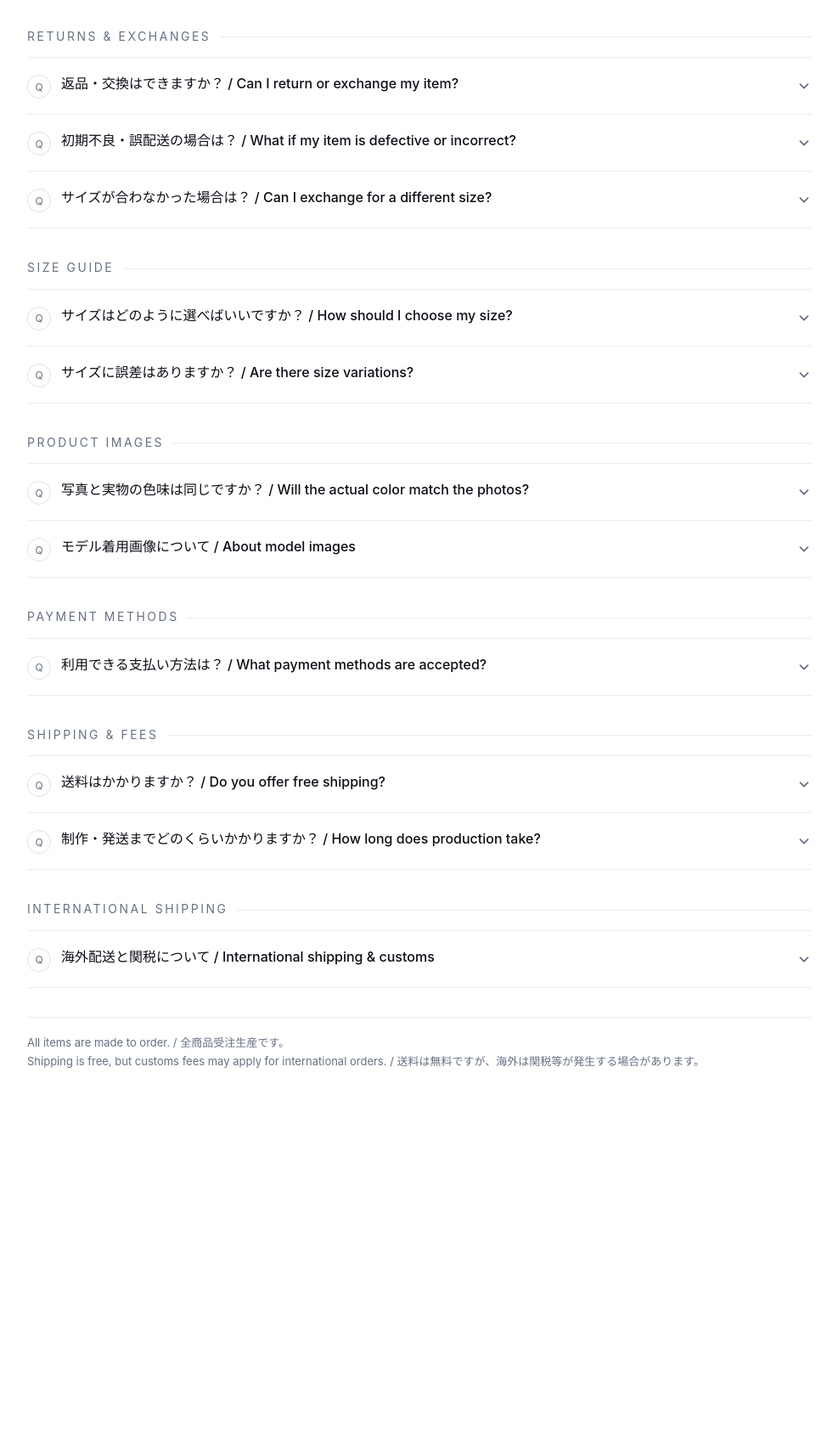
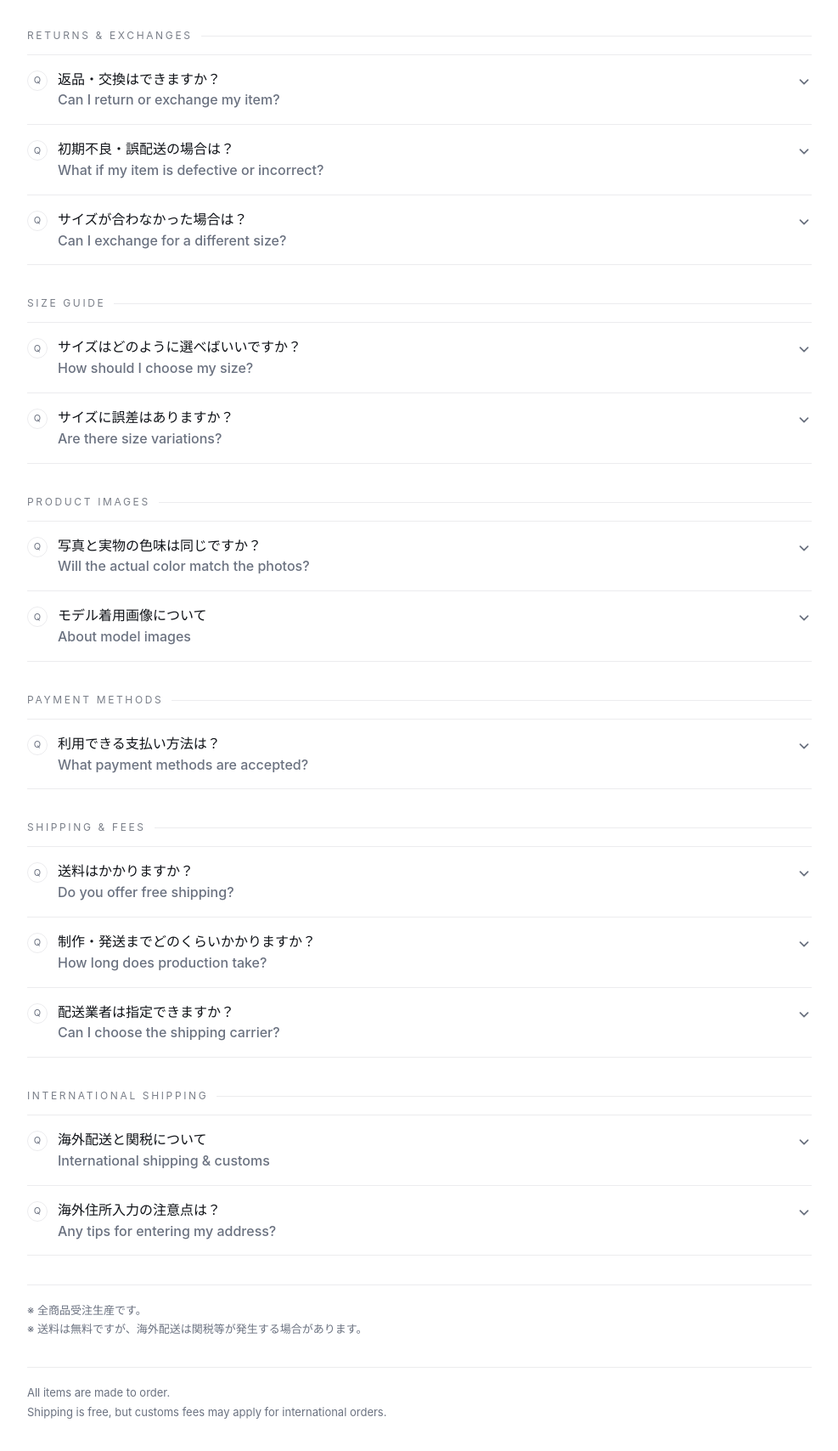
Before and after one commit to TCDASHOP/TCDA-FAQ, a plain HTML site: page index.html in a window 1280 px wide. Shown: the part 286-1994 px from the top of the page at 85% size, without its empty margins (146-1133 px from the left). Before the commit the page ends 1620 px from the top, so only its background shows below. Drawn offline with Linux system fonts and the light colour scheme.

Commit message:
Update index.html

```diff
--- a/index.html
+++ b/index.html
@@ -8,8 +8,8 @@
   <style>
     :root{
       --bg:#ffffff;
-      --text:#0b0f16;
-      --muted:#667085;
+      --text:#101318;
+      --muted:#6b7280;
       --line:rgba(15,23,42,.12);
       --line2:rgba(15,23,42,.08);
       --soft:#f6f7f9;
@@ -17,9 +17,8 @@
       --pad: clamp(16px, 4vw, 28px);
       --max: 980px;
 
-      /* typography */
       --h1: clamp(22px, 2.6vw, 34px);
-      --h2: clamp(13px, 1.2vw, 14px); /* small caps section label */
+      --h2: 12px; /* small section label */
       --body: clamp(14px, 1.6vw, 16px);
       --small: clamp(12px, 1.35vw, 13px);
     }
@@ -43,12 +42,12 @@
       padding: calc(var(--pad) * 1.2) var(--pad) calc(var(--pad) * 2.2);
     }
 
-    /* Header (TCDA-ish: airy, simple) */
     header{
       padding-bottom: clamp(18px, 4vw, 28px);
       border-bottom: 1px solid var(--line2);
       margin-bottom: clamp(18px, 4vw, 28px);
     }
+
     .brandline{
       font-size: var(--small);
       color: var(--muted);
@@ -56,12 +55,14 @@
       text-transform: uppercase;
       margin: 0 0 10px;
     }
+
     h1{
       font-size: var(--h1);
       letter-spacing: .02em;
       margin: 0 0 10px;
       font-weight: 600;
     }
+
     .lead{
       margin:0;
       color: var(--muted);
@@ -69,7 +70,7 @@
       max-width: 70ch;
     }
 
-    /* Language pills (lightweight, like your site’s JP/EN presence) */
+    /* Language toggle */
     .toolbar{
       margin-top: 14px;
       display:flex;
@@ -93,21 +94,22 @@
       font-size: var(--small);
       cursor:pointer;
       color: var(--muted);
+      -webkit-tap-highlight-color: transparent;
     }
     .pill[aria-pressed="true"]{
       background: var(--soft);
       color: var(--text);
     }
 
-    /* Section label style like “INFORMATION” vibe */
+    /* Sections */
     .section{
       margin-top: clamp(20px, 4.2vw, 34px);
     }
     .sectionLabel{
       font-size: var(--h2);
-      letter-spacing: .18em;
+      letter-spacing: .22em;
       text-transform: uppercase;
-      color: var(--muted);
+      color: #7a7f89;
       margin: 0 0 12px;
       display:flex;
       align-items:center;
@@ -121,20 +123,18 @@
       transform: translateY(1px);
     }
 
-    /* FAQ items — minimal lines, no “cardy” look */
+    /* FAQ list */
     .faq{
       border-top: 1px solid var(--line2);
     }
-
     details{
       border-bottom: 1px solid var(--line2);
       background: transparent;
     }
-
     summary{
       list-style:none;
       cursor:pointer;
-      padding: clamp(14px, 2.6vw, 18px) 0;
+      padding: clamp(12px, 2.4vw, 16px) 0;
       display:flex;
       gap: 12px;
       align-items:flex-start;
@@ -150,14 +150,14 @@
 
     .qMark{
       flex: 0 0 auto;
-      width: 28px;
-      height: 28px;
-      border: 1px solid var(--line);
+      width: 24px;
+      height: 24px;
+      border: 1px solid var(--line2);
       border-radius: 999px;
       display:flex;
       align-items:center;
       justify-content:center;
-      font-size: 12px;
+      font-size: 11px;
       color: var(--muted);
       margin-top: 2px;
     }
@@ -181,30 +181,42 @@
 
     .answer{
       padding: 0 0 clamp(16px, 3vw, 22px);
-      margin-left: calc(28px + 12px); /* align with q text */
+      margin-left: calc(24px + 12px);
       font-size: var(--body);
       color: var(--text);
     }
 
     .aLine{
       padding: 12px 14px;
-      background: var(--soft);
+      background:#fafafa;
       border: 1px solid var(--line2);
-      border-radius: 14px;
+      border-radius: 12px;
     }
 
-    .en{
-      margin-top: 10px;
-      padding-top: 10px;
-      border-top: 1px dashed var(--line2);
-      color:#2f3542;
+    /* Answer EN block divider when BOTH */
+    .aEn{ margin-top: 10px; }
+
+    /* ===== Language show/hide ===== */
+    /* default: both */
+    #app[data-lang="jp"]  .en { display:none !important; }
+    #app[data-lang="en"]  .jp { display:none !important; }
+
+    /* In BOTH, show both; make Q two lines for readability */
+    #app[data-lang="both"] .qText .jp{ display:block; }
+    #app[data-lang="both"] .qText .en{ display:block; color: var(--muted); font-weight: 450; }
+
+    /* In JP-only or EN-only, keep Q single line */
+    #app[data-lang="jp"] .qText .jp,
+    #app[data-lang="en"] .qText .en{
+      display:block;
     }
 
-    /* language visibility */
-    [data-lang="jp"] .en{ display:none; }
-    [data-lang="en"] .jp{ display:none; }
+    /* English in answers should not look heavier than JP */
+    .aLine.en{
+      font-weight: 400;
+      color: #2f3542;
+    }
 
-    /* Small footer note */
     .foot{
       margin-top: clamp(22px, 4vw, 34px);
       padding-top: 18px;
@@ -225,10 +237,9 @@
     <header>
       <p class="brandline">Transcend Color Digital Apparel</p>
       <h1>FAQ / GUIDE</h1>
-      <p class="lead">
-        質問（Q）をタップすると回答（A）が開きます。<br>
-        Tap a question to reveal the answer.
-      </p>
+
+      <p class="lead jp">質問（Q）をタップすると回答（A）が開きます。</p>
+      <p class="lead en">Tap a question to reveal the answer.</p>
 
       <div class="toolbar" aria-label="Language display">
         <div class="pillset">
@@ -239,130 +250,161 @@
       </div>
     </header>
 
-    <!-- Returns -->
+    <!-- RETURNS -->
     <section class="section">
       <p class="sectionLabel">Returns & Exchanges</p>
       <div class="faq">
+
         <details>
           <summary>
             <span class="qMark">Q</span>
-            <span class="qText">返品・交換はできますか？ / Can I return or exchange my item?</span>
+            <span class="qText">
+              <span class="jp">返品・交換はできますか？</span>
+              <span class="en">Can I return or exchange my item?</span>
+            </span>
             <svg class="chev" viewBox="0 0 20 20" fill="none" aria-hidden="true">
               <path d="M5 8l5 5 5-5" stroke="currentColor" stroke-width="2" stroke-linecap="round" stroke-linejoin="round"/>
             </svg>
           </summary>
           <div class="answer">
             <div class="aLine jp"><strong>A.</strong> 原則として、<strong>お客様都合による返品・交換はお受けしておりません。</strong>当ショップの商品はすべてご注文後に制作されるオンデマンド生産のためです。</div>
-            <div class="aLine en"><strong>A.</strong> We do <strong>not accept returns or exchanges due to customer preference</strong>. All items are made to order after purchase.</div>
+            <div class="aLine en aEn"><strong>A.</strong> We do <strong>not accept returns or exchanges due to customer preference</strong>. All items are made to order after purchase.</div>
           </div>
         </details>
 
         <details>
           <summary>
             <span class="qMark">Q</span>
-            <span class="qText">初期不良・誤配送の場合は？ / What if my item is defective or incorrect?</span>
+            <span class="qText">
+              <span class="jp">初期不良・誤配送の場合は？</span>
+              <span class="en">What if my item is defective or incorrect?</span>
+            </span>
             <svg class="chev" viewBox="0 0 20 20" fill="none" aria-hidden="true">
               <path d="M5 8l5 5 5-5" stroke="currentColor" stroke-width="2" stroke-linecap="round" stroke-linejoin="round"/>
             </svg>
           </summary>
           <div class="answer">
             <div class="aLine jp"><strong>A.</strong> 商品到着後 <strong>7日以内</strong> にお問い合わせフォームよりご連絡ください。確認後、<strong>再制作または返金</strong>にて対応いたします。</div>
-            <div class="aLine en"><strong>A.</strong> Please contact us <strong>within 7 days of delivery</strong> via the inquiry form. We will offer a <strong>replacement or refund</strong> after confirmation.</div>
+            <div class="aLine en aEn"><strong>A.</strong> Please contact us <strong>within 7 days of delivery</strong> via the inquiry form. We will offer a <strong>replacement or refund</strong> after confirmation.</div>
           </div>
         </details>
 
         <details>
           <summary>
             <span class="qMark">Q</span>
-            <span class="qText">サイズが合わなかった場合は？ / Can I exchange for a different size?</span>
+            <span class="qText">
+              <span class="jp">サイズが合わなかった場合は？</span>
+              <span class="en">Can I exchange for a different size?</span>
+            </span>
             <svg class="chev" viewBox="0 0 20 20" fill="none" aria-hidden="true">
               <path d="M5 8l5 5 5-5" stroke="currentColor" stroke-width="2" stroke-linecap="round" stroke-linejoin="round"/>
             </svg>
           </summary>
           <div class="answer">
             <div class="aLine jp"><strong>A.</strong> サイズ違いによる返品・交換はお受けできません。ご購入前に必ずサイズガイドをご確認ください。</div>
-            <div class="aLine en"><strong>A.</strong> Size exchanges are not accepted. Please review the size guide carefully before ordering.</div>
+            <div class="aLine en aEn"><strong>A.</strong> Size exchanges are not accepted. Please review the size guide carefully before ordering.</div>
           </div>
         </details>
+
       </div>
     </section>
 
-    <!-- Size Guide -->
+    <!-- SIZE GUIDE -->
     <section class="section">
       <p class="sectionLabel">Size Guide</p>
       <div class="faq">
+
         <details>
           <summary>
             <span class="qMark">Q</span>
-            <span class="qText">サイズはどのように選べばいいですか？ / How should I choose my size?</span>
+            <span class="qText">
+              <span class="jp">サイズはどのように選べばいいですか？</span>
+              <span class="en">How should I choose my size?</span>
+            </span>
             <svg class="chev" viewBox="0 0 20 20" fill="none" aria-hidden="true">
               <path d="M5 8l5 5 5-5" stroke="currentColor" stroke-width="2" stroke-linecap="round" stroke-linejoin="round"/>
             </svg>
           </summary>
           <div class="answer">
-            <div class="aLine jp"><strong>A.</strong> TOPS／OUTERは <strong>身幅（平置き）×2 = 仕上がり胸囲</strong> を基準にお選びください。目安は <strong>ご自身の胸囲＋8〜12cm</strong> です。</div>
-            <div class="aLine en"><strong>A.</strong> For tops/outerwear, use <strong>Body width (flat) × 2 = garment chest</strong>. We recommend <strong>8–12 cm of ease</strong> over your body chest.</div>
+            <div class="aLine jp"><strong>A.</strong> トップス・アウターは <strong>身幅（平置き）×2 = 仕上がり胸囲</strong> を基準にお選びください。目安は <strong>ご自身の胸囲＋8〜12cm</strong> です。</div>
+            <div class="aLine en aEn"><strong>A.</strong> For tops and outerwear, use <strong>Body width (flat) × 2 = garment chest measurement</strong>. We recommend choosing a size with <strong>8–12 cm of ease</strong> over your body chest.</div>
           </div>
         </details>
 
         <details>
           <summary>
             <span class="qMark">Q</span>
-            <span class="qText">サイズに誤差はありますか？ / Are there size variations?</span>
+            <span class="qText">
+              <span class="jp">サイズに誤差はありますか？</span>
+              <span class="en">Are there size variations?</span>
+            </span>
             <svg class="chev" viewBox="0 0 20 20" fill="none" aria-hidden="true">
               <path d="M5 8l5 5 5-5" stroke="currentColor" stroke-width="2" stroke-linecap="round" stroke-linejoin="round"/>
             </svg>
           </summary>
           <div class="answer">
             <div class="aLine jp"><strong>A.</strong> 製造工程上、<strong>±1〜2cm程度の誤差</strong>が生じる場合があります。</div>
-            <div class="aLine en"><strong>A.</strong> Measurements may vary by <strong>±1–2 cm</strong>.</div>
+            <div class="aLine en aEn"><strong>A.</strong> Measurements may vary by <strong>±1–2 cm</strong>.</div>
           </div>
         </details>
+
       </div>
     </section>
 
-    <!-- Product Images -->
+    <!-- PRODUCT IMAGES -->
     <section class="section">
       <p class="sectionLabel">Product Images</p>
       <div class="faq">
+
         <details>
           <summary>
             <span class="qMark">Q</span>
-            <span class="qText">写真と実物の色味は同じですか？ / Will the actual color match the photos?</span>
+            <span class="qText">
+              <span class="jp">写真と実物の色味は同じですか？</span>
+              <span class="en">Will the actual color match the photos?</span>
+            </span>
             <svg class="chev" viewBox="0 0 20 20" fill="none" aria-hidden="true">
               <path d="M5 8l5 5 5-5" stroke="currentColor" stroke-width="2" stroke-linecap="round" stroke-linejoin="round"/>
             </svg>
           </summary>
           <div class="answer">
             <div class="aLine jp"><strong>A.</strong> モニターや端末の設定により、実物と色味が異なって見える場合があります。</div>
-            <div class="aLine en"><strong>A.</strong> Colors may appear slightly different depending on your screen settings.</div>
+            <div class="aLine en aEn"><strong>A.</strong> Colors may appear slightly different depending on your screen settings.</div>
           </div>
         </details>
 
         <details>
           <summary>
             <span class="qMark">Q</span>
-            <span class="qText">モデル着用画像について / About model images</span>
+            <span class="qText">
+              <span class="jp">モデル着用画像について</span>
+              <span class="en">About model images</span>
+            </span>
             <svg class="chev" viewBox="0 0 20 20" fill="none" aria-hidden="true">
               <path d="M5 8l5 5 5-5" stroke="currentColor" stroke-width="2" stroke-linecap="round" stroke-linejoin="round"/>
             </svg>
           </summary>
           <div class="answer">
             <div class="aLine jp"><strong>A.</strong> 一部の商品画像は <strong>生成モデルや合成イメージ</strong> を使用しています。デザインや雰囲気の参考としてご覧ください。</div>
-            <div class="aLine en"><strong>A.</strong> Some product images use <strong>AI-generated or composite models</strong>. They are intended for design reference only.</div>
+            <div class="aLine en aEn"><strong>A.</strong> Some product images use <strong>AI-generated or composite models</strong>. They are intended for design reference only.</div>
           </div>
         </details>
+
       </div>
     </section>
 
-    <!-- Payment -->
+    <!-- PAYMENT METHODS -->
     <section class="section">
       <p class="sectionLabel">Payment Methods</p>
       <div class="faq">
+
         <details>
           <summary>
             <span class="qMark">Q</span>
-            <span class="qText">利用できる支払い方法は？ / What payment methods are accepted?</span>
+            <span class="qText">
+              <span class="jp">利用できる支払い方法は？</span>
+              <span class="en">What payment methods are accepted?</span>
+            </span>
             <svg class="chev" viewBox="0 0 20 20" fill="none" aria-hidden="true">
               <path d="M5 8l5 5 5-5" stroke="currentColor" stroke-width="2" stroke-linecap="round" stroke-linejoin="round"/>
             </svg>
@@ -373,74 +415,127 @@
               ・PayPal<br>
               ・銀行振込（振込手数料はお客様負担）
             </div>
-            <div class="aLine en"><strong>A.</strong><br>
+            <div class="aLine en aEn"><strong>A.</strong><br>
               ・Credit cards (Visa / Mastercard / American Express)<br>
               ・PayPal<br>
               ・Bank transfer (bank fees are the customer’s responsibility)
             </div>
           </div>
         </details>
+
       </div>
     </section>
 
-    <!-- Shipping -->
+    <!-- SHIPPING & FEES -->
     <section class="section">
       <p class="sectionLabel">Shipping & Fees</p>
       <div class="faq">
+
         <details>
           <summary>
             <span class="qMark">Q</span>
-            <span class="qText">送料はかかりますか？ / Do you offer free shipping?</span>
+            <span class="qText">
+              <span class="jp">送料はかかりますか？</span>
+              <span class="en">Do you offer free shipping?</span>
+            </span>
             <svg class="chev" viewBox="0 0 20 20" fill="none" aria-hidden="true">
               <path d="M5 8l5 5 5-5" stroke="currentColor" stroke-width="2" stroke-linecap="round" stroke-linejoin="round"/>
             </svg>
           </summary>
           <div class="answer">
             <div class="aLine jp"><strong>A.</strong> 当ショップは <strong>送料は無料</strong> です（チェックアウト画面に送料は加算されません）。</div>
-            <div class="aLine en"><strong>A.</strong> Yes — <strong>shipping is free</strong>. No shipping fee is added at checkout.</div>
+            <div class="aLine en aEn"><strong>A.</strong> Yes — <strong>shipping is free</strong>. No shipping fee is added at checkout.</div>
           </div>
         </details>
 
         <details>
           <summary>
             <span class="qMark">Q</span>
-            <span class="qText">制作・発送までどのくらいかかりますか？ / How long does production take?</span>
+            <span class="qText">
+              <span class="jp">制作・発送までどのくらいかかりますか？</span>
+              <span class="en">How long does production take?</span>
+            </span>
             <svg class="chev" viewBox="0 0 20 20" fill="none" aria-hidden="true">
               <path d="M5 8l5 5 5-5" stroke="currentColor" stroke-width="2" stroke-linecap="round" stroke-linejoin="round"/>
             </svg>
           </summary>
           <div class="answer">
-            <div class="aLine jp"><strong>A.</strong> 目安：Tシャツ 2〜5営業日／ユニセックスパーカー・ZIPパーカー 3〜7営業日／スリッポン 5〜10営業日。制作完了後に発送され、配送日数はお届け先地域により異なります。</div>
-            <div class="aLine en"><strong>A.</strong> Estimated production time: T-shirts 2–5 business days / Hoodies & Zip hoodies 3–7 / Slip-on shoes 5–10. Shipping time varies by destination after production.</div>
+            <div class="aLine jp"><strong>A.</strong> 目安：Tシャツ <strong>2〜5営業日</strong>／ユニセックスパーカー・ZIPパーカー <strong>3〜7営業日</strong>／スリッポン <strong>5〜10営業日</strong>。制作完了後に発送され、配送日数はお届け先地域により異なります。</div>
+            <div class="aLine en aEn"><strong>A.</strong> Estimated production time: T-shirts <strong>2–5 business days</strong> / Hoodies & Zip hoodies <strong>3–7</strong> / Slip-on shoes <strong>5–10</strong>. Shipping time varies by destination after production.</div>
           </div>
         </details>
+
+        <details>
+          <summary>
+            <span class="qMark">Q</span>
+            <span class="qText">
+              <span class="jp">配送業者は指定できますか？</span>
+              <span class="en">Can I choose the shipping carrier?</span>
+            </span>
+            <svg class="chev" viewBox="0 0 20 20" fill="none" aria-hidden="true">
+              <path d="M5 8l5 5 5-5" stroke="currentColor" stroke-width="2" stroke-linecap="round" stroke-linejoin="round"/>
+            </svg>
+          </summary>
+          <div class="answer">
+            <div class="aLine jp"><strong>A.</strong> 配送業者は日本郵便、PostNL、その他提携配送業者となり、指定はできません。</div>
+            <div class="aLine en aEn"><strong>A.</strong> Carrier selection is not available. Orders are shipped via partner carriers such as Japan Post or PostNL.</div>
+          </div>
+        </details>
+
       </div>
     </section>
 
-    <!-- International -->
+    <!-- INTERNATIONAL SHIPPING -->
     <section class="section">
       <p class="sectionLabel">International Shipping</p>
       <div class="faq">
+
         <details>
           <summary>
             <span class="qMark">Q</span>
-            <span class="qText">海外配送と関税について / International shipping & customs</span>
+            <span class="qText">
+              <span class="jp">海外配送と関税について</span>
+              <span class="en">International shipping & customs</span>
+            </span>
             <svg class="chev" viewBox="0 0 20 20" fill="none" aria-hidden="true">
               <path d="M5 8l5 5 5-5" stroke="currentColor" stroke-width="2" stroke-linecap="round" stroke-linejoin="round"/>
             </svg>
           </summary>
           <div class="answer">
             <div class="aLine jp"><strong>A.</strong> 海外配送に対応しています。お住まいの国・地域によっては <strong>関税・輸入税・通関手数料</strong> が発生する場合があります。これらは <strong>購入者様のご負担</strong> となり、配送会社または税関より請求されます。</div>
-            <div class="aLine en"><strong>A.</strong> We ship internationally. Depending on your country, <strong>customs duties/import taxes/clearance fees</strong> may apply. These charges are the <strong>customer’s responsibility</strong> and are paid to the local carrier/customs.</div>
+            <div class="aLine en aEn"><strong>A.</strong> We ship internationally. Depending on your country, <strong>customs duties/import taxes/clearance fees</strong> may apply. These charges are the <strong>customer’s responsibility</strong> and are paid to the local carrier/customs.</div>
           </div>
         </details>
+
+        <details>
+          <summary>
+            <span class="qMark">Q</span>
+            <span class="qText">
+              <span class="jp">海外住所入力の注意点は？</span>
+              <span class="en">Any tips for entering my address?</span>
+            </span>
+            <svg class="chev" viewBox="0 0 20 20" fill="none" aria-hidden="true">
+              <path d="M5 8l5 5 5-5" stroke="currentColor" stroke-width="2" stroke-linecap="round" stroke-linejoin="round"/>
+            </svg>
+          </summary>
+          <div class="answer">
+            <div class="aLine jp"><strong>A.</strong> 海外配送の場合は <strong>英語表記で正確に入力</strong>してください。不完全な住所は配送遅延や返送の原因になります。</div>
+            <div class="aLine en aEn"><strong>A.</strong> Please enter your address <strong>accurately in English</strong>. Incomplete addresses may cause delays or returns.</div>
+          </div>
+        </details>
+
       </div>
     </section>
 
-    <p class="foot">
-      All items are made to order. / 全商品受注生産です。<br>
-      Shipping is free, but customs fees may apply for international orders. / 送料は無料ですが、海外は関税等が発生する場合があります。
+    <p class="foot jp">
+      ※ 全商品受注生産です。<br>
+      ※ 送料は無料ですが、海外配送は関税等が発生する場合があります。
     </p>
+    <p class="foot en">
+      All items are made to order.<br>
+      Shipping is free, but customs fees may apply for international orders.
+    </p>
+
   </div>
 
   <script>
@@ -454,7 +549,7 @@
         b.setAttribute('aria-pressed', b.dataset.setLang === lang ? 'true' : 'false');
       });
     }
-    pills.forEach(b=> b.addEventListener('click', ()=> setLang(b.dataset.setLang)));
+    pills.forEach(b => b.addEventListener('click', () => setLang(b.dataset.setLang)));
   </script>
 </body>
 </html>
```
